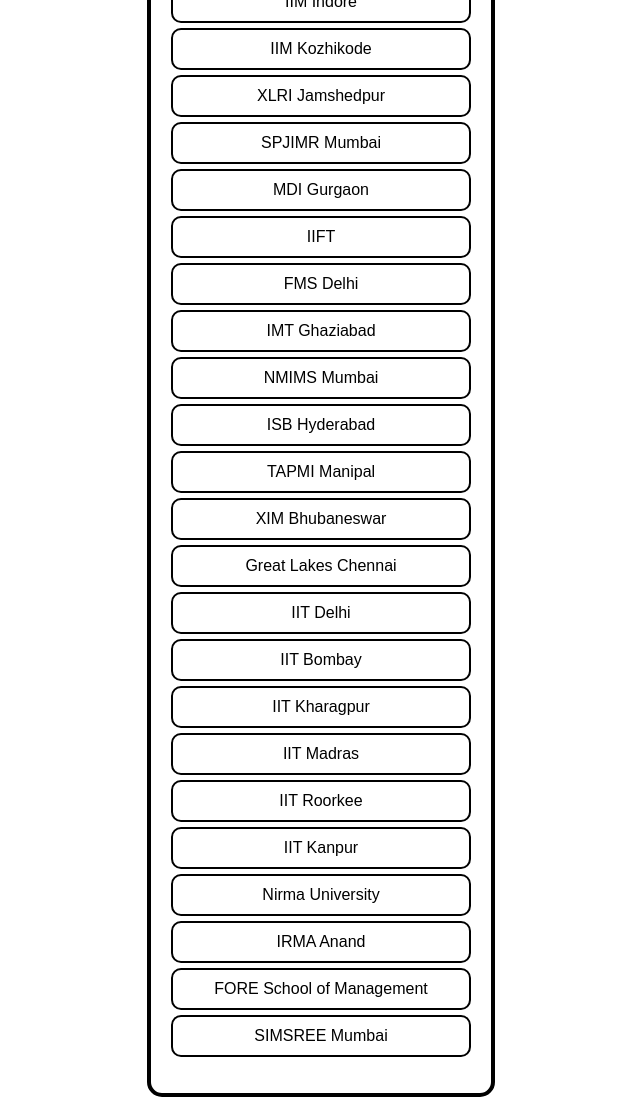
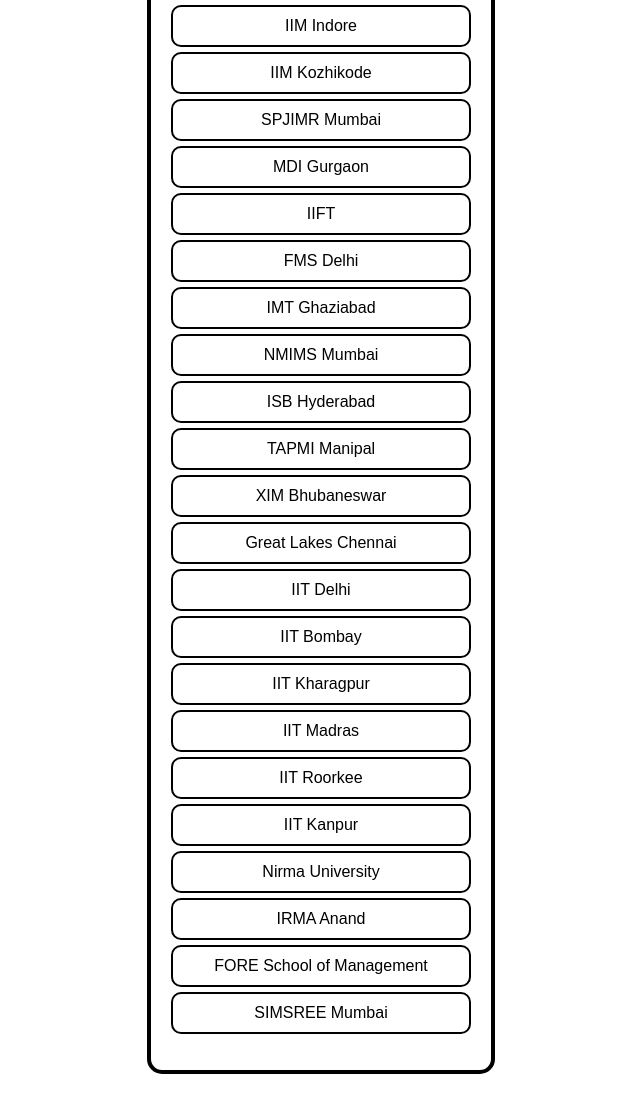
Before and after one commit to lightlessdays/Interview-Transcripts, a plain HTML site: page index.html in a window 1280 px wide. Shown: the whole page, without its empty margins (319-959 px from the left). After the commit the page ends 1074 px from the top, so only its background shows below. Drawn offline with Linux system fonts and the light colour scheme.

Commit message:
Update index.html

```diff
--- a/index.html
+++ b/index.html
@@ -75,7 +75,6 @@
             "IIM Lucknow": "https://lightlessdays.github.io/Interview-Transcripts/IIM_Lucknow",
             "IIM Indore": "https://lightlessdays.github.io/Interview-Transcripts/IIM_Indore",
             "IIM Kozhikode": "https://lightlessdays.github.io/Interview-Transcripts/IIM_Kozhikode",
-            "XLRI Jamshedpur": "https://lightlessdays.github.io/Interview-Transcripts/XLRI_Jamshedpur",
             "SPJIMR Mumbai": "https://lightlessdays.github.io/Interview-Transcripts/SPJIMR_Mumbai",
             "MDI Gurgaon": "https://lightlessdays.github.io/Interview-Transcripts/MDI_Gurgaon",
             "IIFT": "https://lightlessdays.github.io/Interview-Transcripts/IIFT",
```
